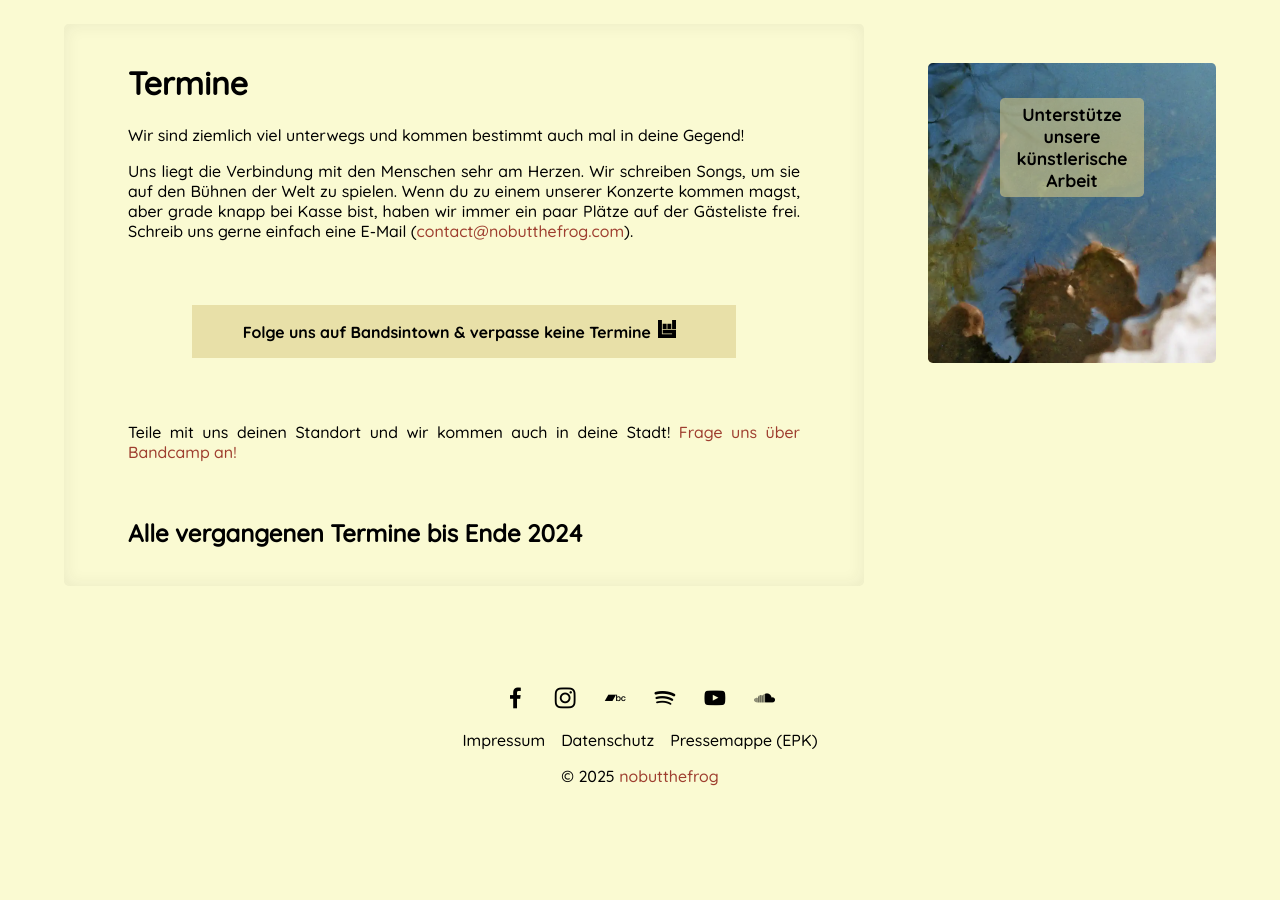
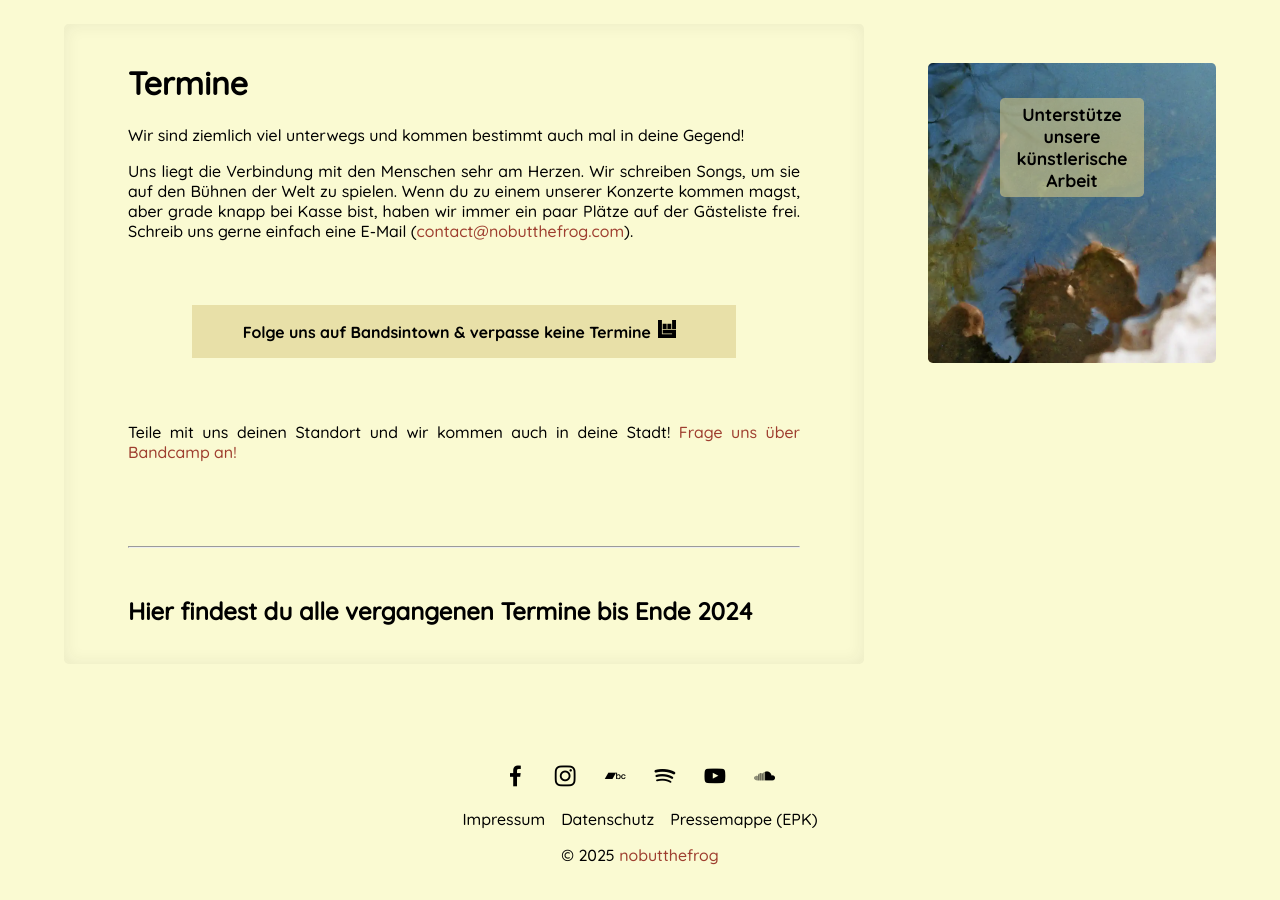
Before and after one commit to chrisongthb/nobutthefrog-com, a Jekyll site: the page built from source/termine.md, in a window 1280 px wide and 900 px high, scrolled down 155 px. Built offline with Jekyll 4.4.1, drawn with Linux system fonts in a browser that asks for light colours; a script that is not in the unit is left out; before the commit the page ends 976 px from its top, so only the background shows below that.

Commit message:
add seperator

```diff
--- a/source/termine.md
+++ b/source/termine.md
@@ -136,7 +136,8 @@ path_to_other_lang: 'en/dates/'
 
         ></a>
 
-      <h2>Alle vergangenen Termine bis Ende 2024</h2>
+      <hr style="margin-block: 3rem;">
+      <h2>Hier findest du alle vergangenen Termine bis Ende 2024</h2>
       <div id="songkick-widget-container">
         <a href="https://www.songkick.com/artists/9802904" class="songkick-widget" data-theme="light" data-track-button="on"
           data-detect-style="on" data-background-color="rgb(0,0,0,0)" data-font-color="rgb(0,0,0,1)"
```
